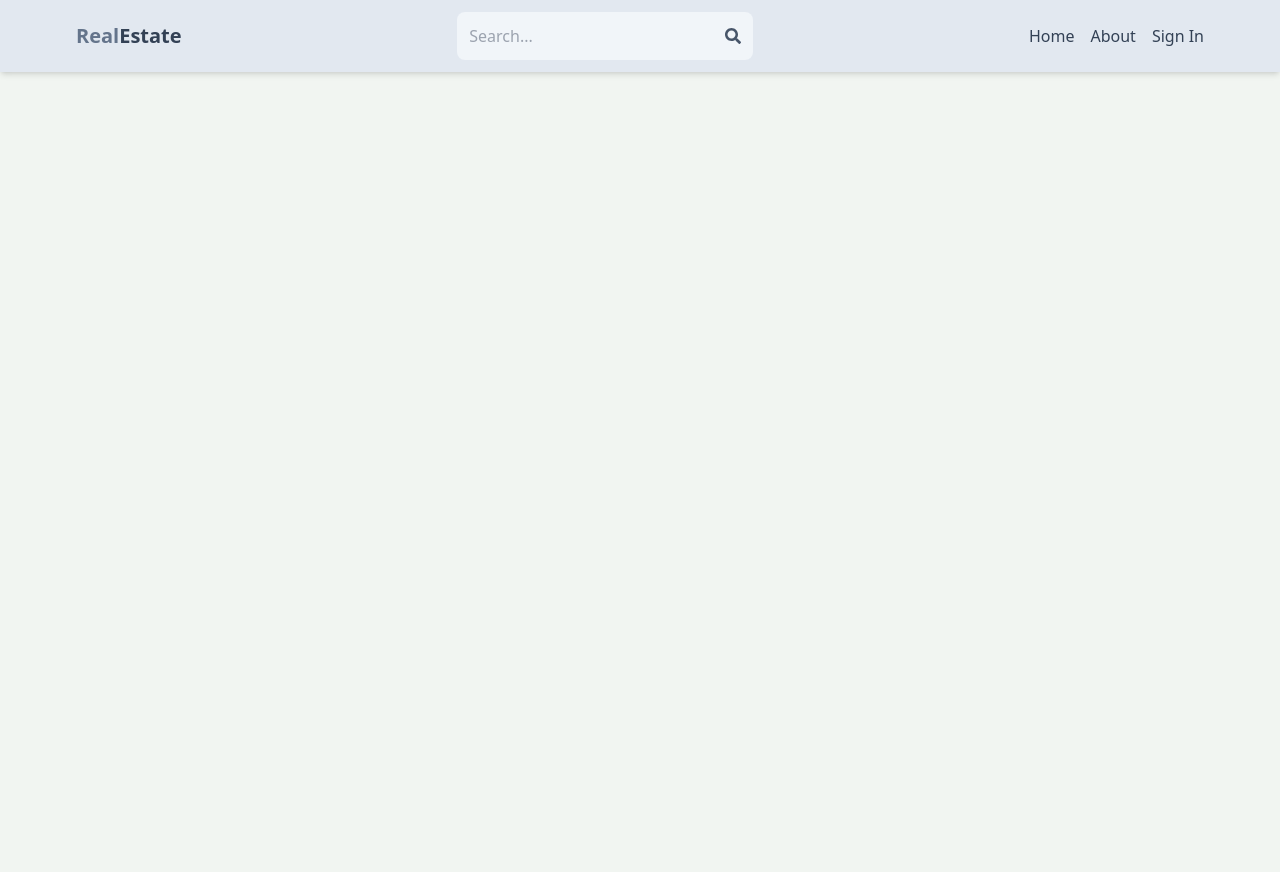
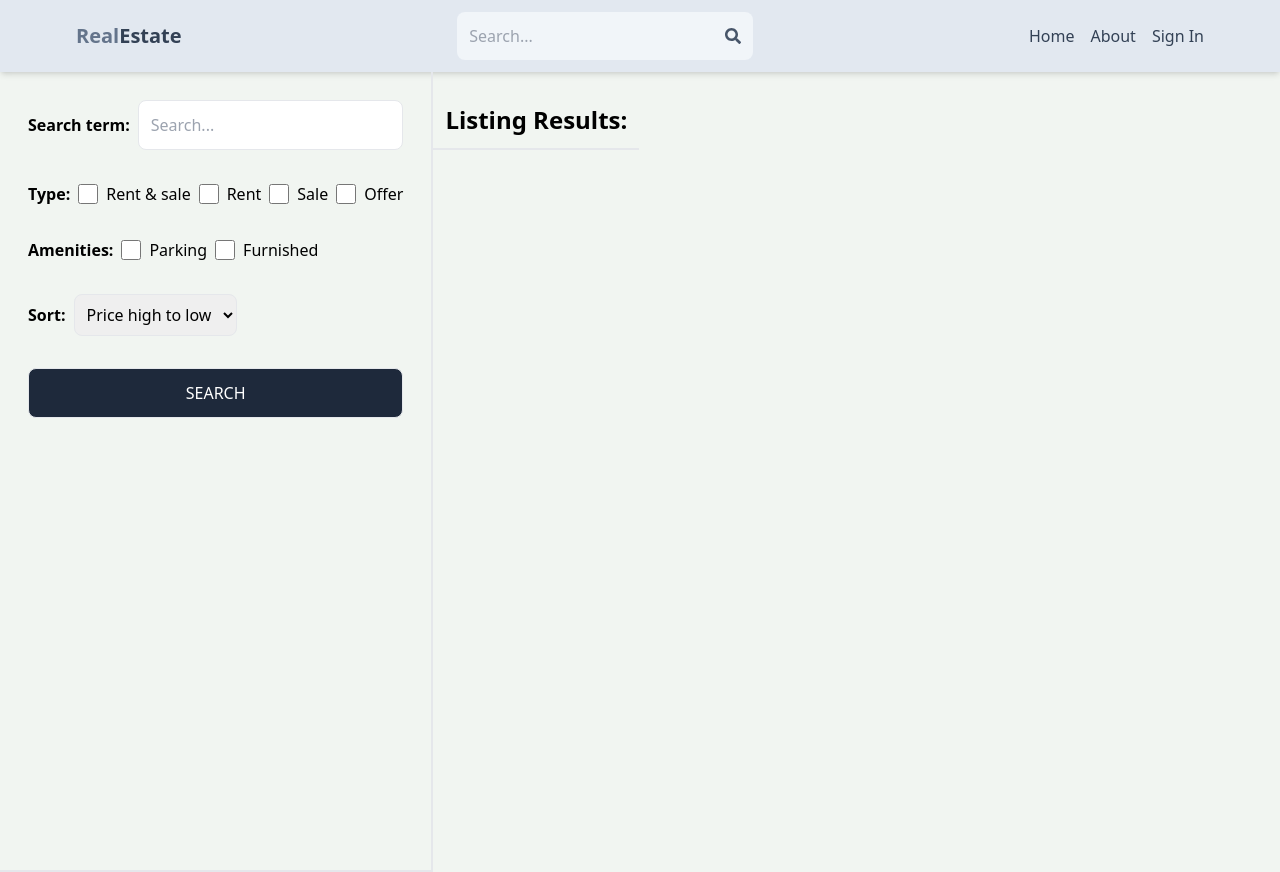
Before and after one commit to Abhishek-72/mern-estate, a React (Vite) app in the folder client/: page /search in a window 1280 px wide. Before the commit the page ends 800 px from the top, so only its background shows below. Built offline with nearby package versions, Linux system fonts and the light colour scheme; no server answers.

Commit message:
create search page UI

```diff
--- a/client/src/App.jsx
+++ b/client/src/App.jsx
@@ -9,12 +9,14 @@
 import CreateListing from "./pages/CreateListing";
 import UpdateListing from "./pages/UpdateListing";
 import Listing from "./pages/Listing";
+import Search from "./pages/Search";
 export default function App() {
   return (
     <BrowserRouter>
       <Header />
       <Routes>
         <Route path="/" element={<Home />}></Route>
+        <Route path="/search" element={<Search />}></Route>
         <Route path="profile/listing/:listingId" element={<Listing />}></Route>
         <Route element={<PrivateRoute />}>
           <Route path="/about" element={<About />}></Route>
--- /dev/null
+++ b/client/src/pages/Search.jsx
@@ -0,0 +1,68 @@
+export default function Search() {
+  return (
+    <div className="flex flex-col md:flex-row">
+      <div className="p-7 border-b-2 sm:border-r-2 md:min-h-screen ">
+        <form className="flex flex-col gap-8">
+          <div className="flex items-center gap-2">
+            <label className="whitespace-nowrap font-semibold">
+              Search term:
+            </label>
+            <input
+              type="text"
+              id="search"
+              placeholder="Search..."
+              className="border rounded-lg p-3 w-full"
+            />
+          </div>
+          <div className="flex gap-2 flex-wrap items-center ">
+            <label className="font-semibold">Type:</label>
+            <div className="flex flex-row text-center gap-2">
+              <input type="checkbox" id="all" className="w-5" />
+              <span>Rent & sale</span>
+            </div>
+            <div className="flex flex-row text-center gap-2">
+              <input type="checkbox" id="rent" className="w-5" />
+              <span>Rent</span>
+            </div>
+            <div className="flex flex-row text-center gap-2">
+              <input type="checkbox" id="sale" className="w-5" />
+              <span>Sale</span>
+            </div>
+            <div className="flex flex-row text-center gap-2">
+              <input type="checkbox" id="offer" className="w-5" />
+              <span>Offer</span>
+            </div>
+          </div>
+          <div className="flex gap-2 flex-wrap items-center ">
+            <label className="font-semibold">Amenities:</label>
+            <div className="flex flex-row text-center gap-2">
+              <input type="checkbox" id="parking" className="w-5" />
+              <span>Parking</span>
+            </div>
+            <div className="flex flex-row text-center gap-2">
+              <input type="checkbox" id="furnished" className="w-5" />
+              <span>Furnished</span>
+            </div>
+          </div>
+          <div className="flex items-center gap-2">
+            <label className="font-semibold">Sort:</label>
+            <select id="sort_order" className="border rounded-lg p-2">
+              <option>Price high to low</option>
+              <option>Price low to high</option>
+              <option>Latest</option>
+              <option>Oldest</option>
+            </select>
+          </div>
+          <button className="text-white bg-slate-800 uppercase p-3 rounded-lg border hover:shadow-lg cursor-pointer hover:opacity-95">
+            Search
+          </button>
+        </form>
+      </div>
+      <div className="">
+        <h1 className="text-2xl font-semibold p-3 border-b-2 mt-5">
+          Listing Results:
+        </h1>
+      </div>
+    </div>
+  );
+}
```
